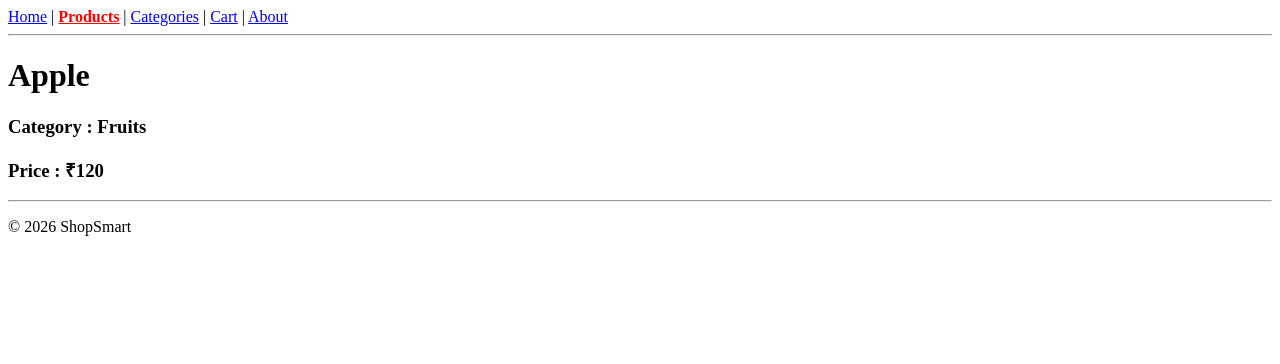
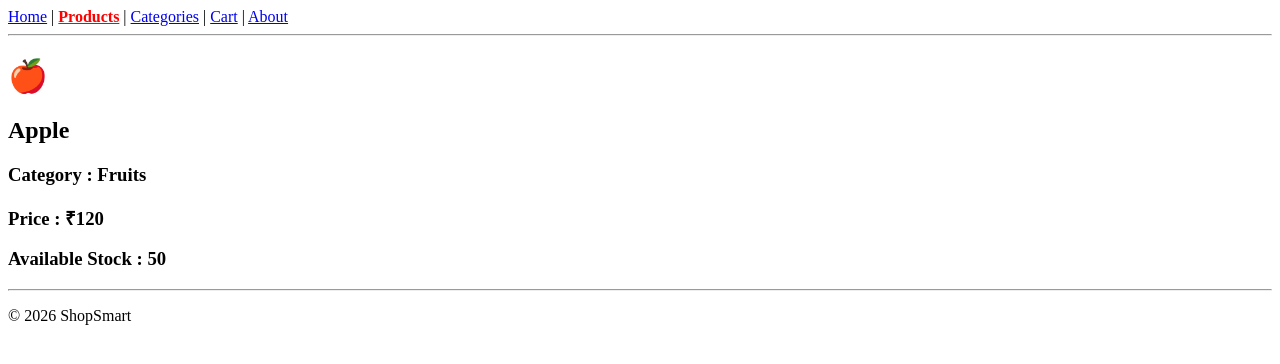
Before and after one commit to ganeshsofttech/dmartshop-app, a React (Vite) app: page /products/1 in a window 1280 px wide. Shown: the top 364 px of the page. Built offline with nearby package versions, Linux system fonts and the light colour scheme.

Commit message:
Fix product details display in ProductDetails.jsx

```diff
--- a/src/pages/ProductDetails.jsx
+++ b/src/pages/ProductDetails.jsx
@@ -16,11 +16,15 @@ export default function ProductDetails() {
 
        <div>
 
-           <h1>{product.name}</h1>
+           <h1>{product.image}</h1>
+
+           <h2>{product.name}</h2>
 
            <h3>Category : {product.category}</h3>
 
            <h3>Price : ₹{product.price}</h3>
+
+           <h3>Available Stock : {product.stock}</h3>
 
        </div>
 
```
